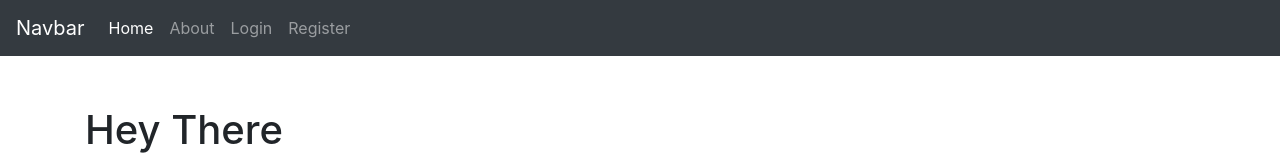
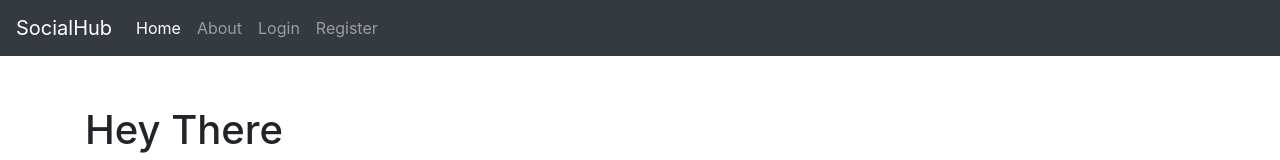
Before and after one commit to JKP-2001/cyber-message-hub-frontend, a React (Create React App) app: page / in a window 1280 px wide. Shown: the top 160 px of the page. Built offline with nearby package versions, Linux system fonts and the light colour scheme.

Commit message:
Added Name

```diff
--- a/src/components/Navbar.jsx
+++ b/src/components/Navbar.jsx
@@ -16,7 +16,7 @@ const Navbar = () => {
 
     return (
             <nav className="navbar navbar-expand-lg navbar-dark bg-dark">
-                <Link className="navbar-brand" to="/">Navbar</Link>
+                <Link className="navbar-brand" to="/">SocialHub</Link>
                 <button className="navbar-toggler" type="button" data-toggle="collapse" data-target="#navbarSupportedContent" aria-controls="navbarSupportedContent" aria-expanded="false" aria-label="Toggle navigation">
                     <span className="navbar-toggler-icon"></span>
                 </button>
```
